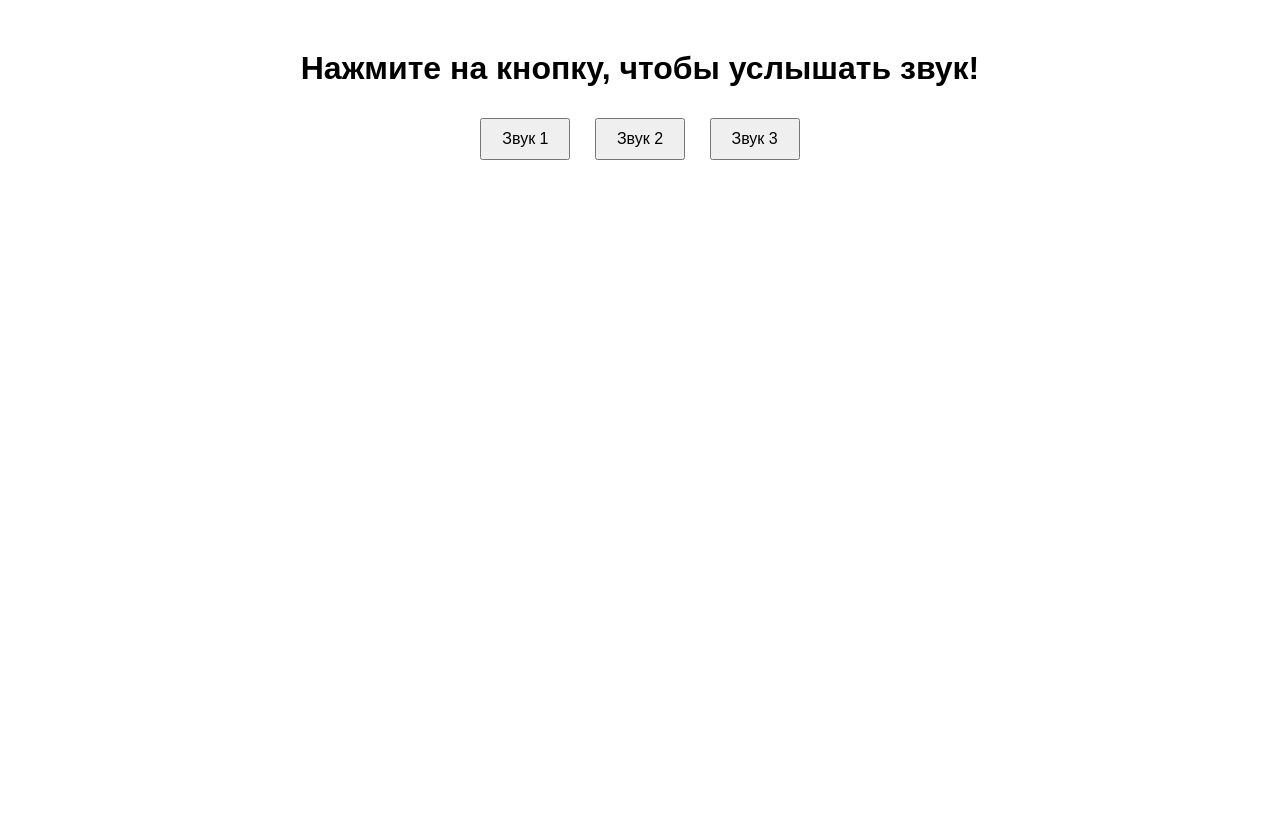
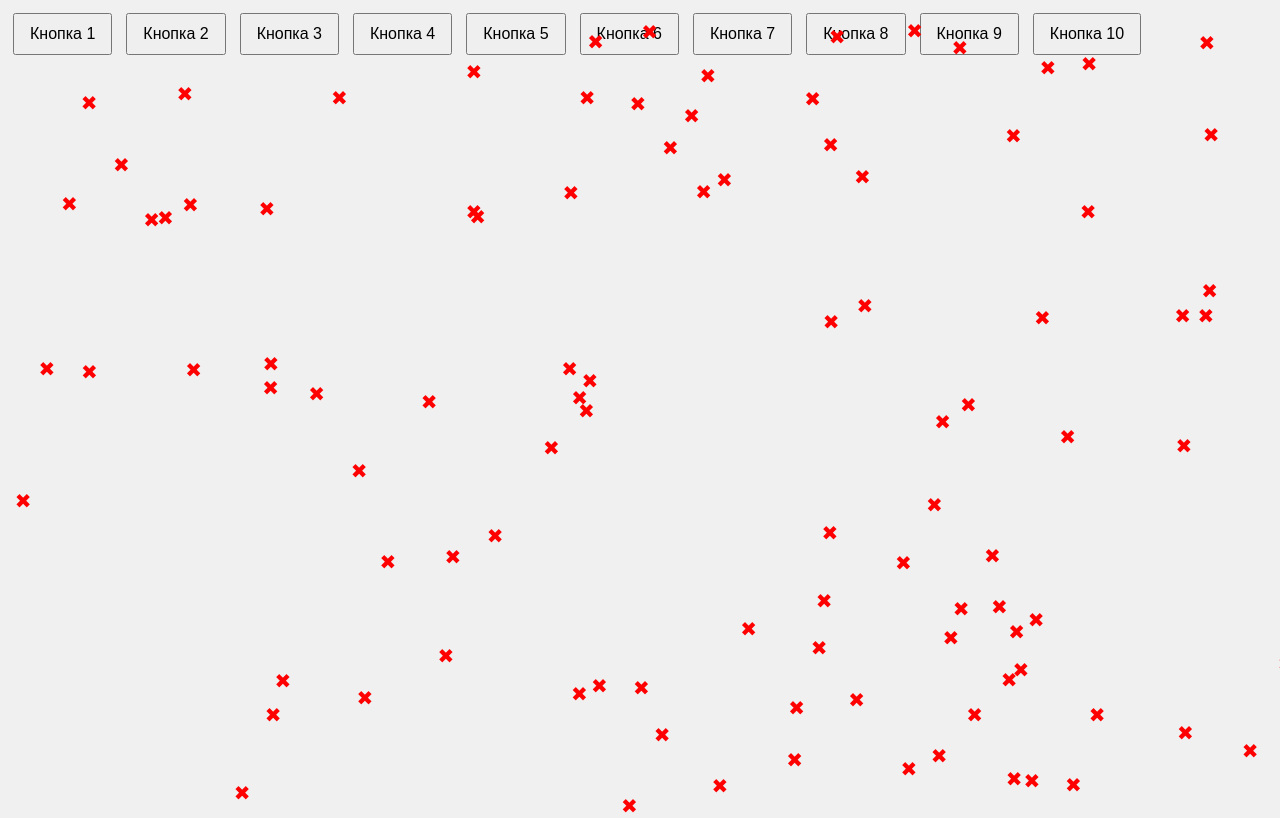
Before and after one commit to coltwithmeshok/Meganightwoww, a plain HTML site: page index.html in a window 1280 px wide. Drawn offline with Linux system fonts and the light colour scheme.

Commit message:
Add files via upload

```diff
--- a/index.html
+++ b/index.html
@@ -3,35 +3,75 @@
 <head>
     <meta charset="UTF-8">
     <meta name="viewport" content="width=device-width, initial-scale=1.0">
-    <title>Сайт со звуками</title>
+    <title>Звуковые кнопки</title>
     <style>
         body {
-            font-family: Arial, sans-serif;
-            text-align: center;
-            margin: 50px;
+            position: relative;
+            overflow: hidden;
+            background-color: #f0f0f0;
+        }
+        .cross {
+            position: absolute;
+            color: red;
+            font-size: 20px;
+            pointer-events: none; /* чтобы крестики не мешали кликам по кнопкам */
         }
         button {
-            padding: 10px 20px;
+            margin: 5px;
+            padding: 10px 15px;
             font-size: 16px;
-            margin: 10px;
         }
     </style>
 </head>
 <body>
-    <h1>Нажмите на кнопку, чтобы услышать звук!</h1>
 
-    <button onclick="playSound('sound1.mp3')">Звук 1</button>
-    <button onclick="playSound('sound2.mp3')">Звук 2</button>
-    <button onclick="playSound('sound3.mp3')">Звук 3</button>
+    <div id="buttons">
+        <button onclick="playSound(1)">Кнопка 1</button>
+        <button onclick="playSound(2)">Кнопка 2</button>
+        <button onclick="playSound(3)">Кнопка 3</button>
+        <button onclick="playSound(4)">Кнопка 4</button>
+        <button onclick="playSound(5)">Кнопка 5</button>
+        <button onclick="playSound(6)">Кнопка 6</button>
+        <button onclick="playSound(7)">Кнопка 7</button>
+        <button onclick="playSound(8)">Кнопка 8</button>
+        <button onclick="playSound(9)">Кнопка 9</button>
+        <button onclick="playSound(10)">Кнопка 10</button>
+    </div>
 
-    <audio id="audio" src=""></audio>
+    <audio id="sound1" src="sound1.mp3"></audio>
+    <audio id="sound2" src="sound2.mp3"></audio>
+    <audio id="sound3" src="sound3.mp3"></audio>
+    <audio id="sound4" src="sound4.mp3"></audio>
+    <audio id="sound5" src="sound5.mp3"></audio>
+    <audio id="sound6" src="sound6.mp3"></audio>
+    <audio id="sound7" src="sound7.mp3"></audio>
+    <audio id="sound8" src="sound8.mp3"></audio>
+    <audio id="sound9" src="sound9.mp3"></audio>
+    <audio id="sound10" src="sound10.mp3"></audio>
 
     <script>
-        function playSound(soundFile) {
-            const audio = document.getElementById('audio');
-            audio.src = soundFile;
+        function playSound(buttonNumber) {
+            const audio = document.getElementById(`sound${buttonNumber}`);
+            audio.currentTime = 0; // сброс времени воспроизведения
             audio.play();
         }
+
+        // Функция для создания крестиков на фоне
+        function createCrosses() {
+            const body = document.body;
+            for (let i = 0; i < 100; i++) {
+                const cross = document.createElement('div');
+                cross.className = 'cross';
+                cross.innerText = '✖';
+                cross.style.left = Math.random() * window.innerWidth + 'px';
+                cross.style.top = Math.random() * window.innerHeight + 'px';
+                body.appendChild(cross);
+            }
+        }
+
+        // Создаем крестики при загрузке страницы
+        window.onload = createCrosses;
     </script>
+
 </body>
 </html>
```
Also changed, not shown: 10 other files.
